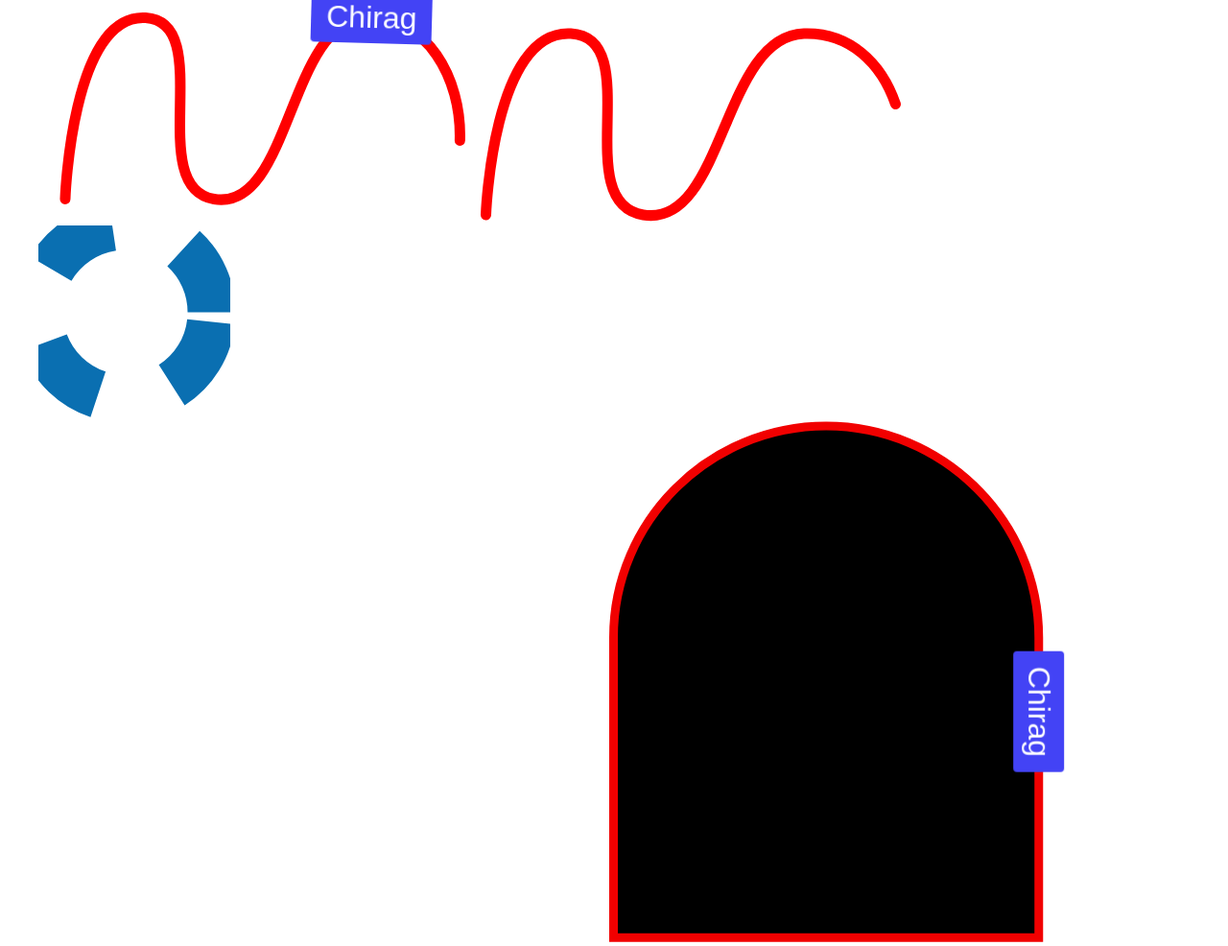
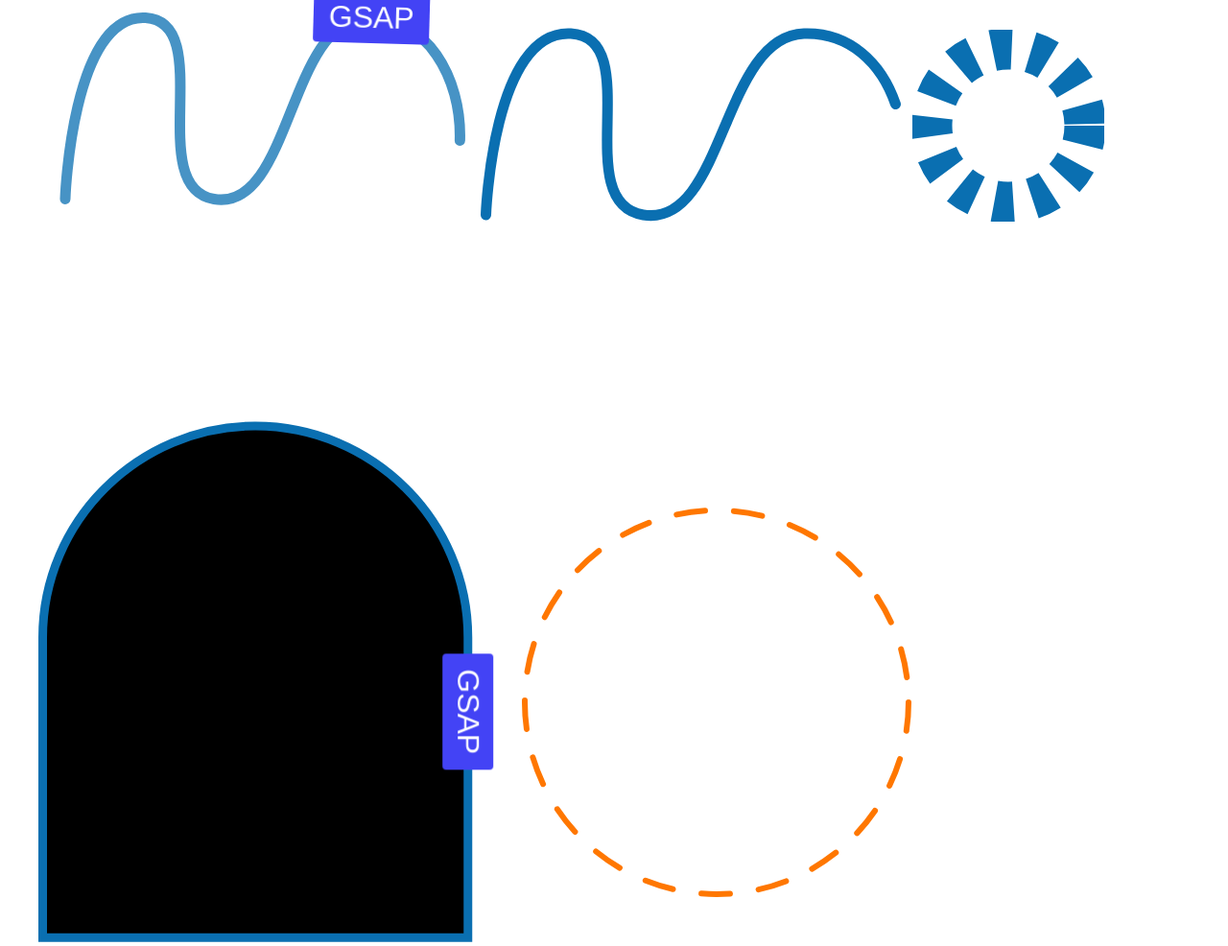
Before and after one commit to chiragmistry007/gsap-animation, a plain HTML site: page path-motion/index.html in a window 1280 px wide. Shown: the top 986 px of the page at 96% size. Drawn offline with Linux system fonts and the light colour scheme.

Commit message:
-added circle animation

```diff
--- a/path-motion/index.html
+++ b/path-motion/index.html
@@ -36,9 +36,19 @@
         body {
             margin: 0 40px
         }
+        img{
+            display: none;
+            height: auto;
+            max-width: 100%;
+        }
     </style>
 </head>
 <body>
+    <img src="https://picsum.photos/500" alt="img1">
+    <img src="https://picsum.photos/500" alt="img2">
+    <img src="https://picsum.photos/500" alt="img3">
+    <img src="https://picsum.photos/500" alt="img4">
+    <img src="https://picsum.photos/500" alt="img5">
     <svg width="457" height="231" viewBox="0 0 457 231" fill="none" xmlns="http://www.w3.org/2000/svg">
         <path id="elip-path" d="M27.9707 207.5C27.9707 207.5 34.722 13.7854 111.695 18.5C186.761 23.0977 108.876 194.931 183.121 207.5C263.452 221.1 260.276 21.4529 341.583 18.5C424.644 15.4833 462.109 128.732 425.308 207.5" stroke="black" stroke-width="11"/>
         <ellipse id="elip" cx="27.9064" cy="202.5" rx="10.4064" ry="11" fill="#C4C4C4"/>
@@ -47,30 +57,30 @@
     <svg width="446" height="202" viewBox="0 0 446 202" fill="none" xmlns="http://www.w3.org/2000/svg">
         <path id="path" d="M5.5 195C5.5 195 12.6363 1.2854 94 5.99996C173.347 10.5977 91.0199 182.431 169.5 195C254.413 208.6 251.056 8.95291 337 5.99996C424.799 2.9833 464.401 116.232 425.5 195" stroke="black" stroke-width="11"/>
     </svg>
-    <br>
-    <svg width="200" height="200" viewBox="0 0 1100 1100" fill="none" xmlns="http://www.w3.org/2000/svg">
-        <circle id="circle" cx="498" cy="498" r="495" stroke="black" stroke-width="20"/>
+    <svg width="200" height="200" viewBox="0 0 500 500" fill="none" xmlns="http://www.w3.org/2000/svg">
+        <circle id="circle" cx="50%" cy="50%" r="200" stroke="black" stroke-width="20"/>
+    </svg>
+    <svg width="200" height="200" viewBox="0 0 500 500" fill="none" xmlns="http://www.w3.org/2000/svg">
+        <circle id="circle1" cx="50%" cy="50%" r="200" stroke="black" stroke-width="10"/>
     </svg>
     <br>
-    <svg width="200" height="200" viewBox="0 0 1100 1100" fill="none" xmlns="http://www.w3.org/2000/svg">
-        <circle id="circle1" cx="498" cy="498" r="495" stroke="black" stroke-width="40"/>
+    <svg width="453" height="543" viewBox="0 0 453 543" fill="none" xmlns="http://www.w3.org/2000/svg">
+        <path id="curve" d="M4.5 225.5C4.5 103.751 104.317 5 226.125 5C347.933 5 447.75 103.751 447.75 225.5V538.25H4.5V225.5Z" fill="black" stroke="#0A6FB1" stroke-width="9"/>
     </svg>
-    <button id="text">Chirag</button>
-    <button id="text-1">Chirag</button>
-    <button id="text-2">Chirag</button>
 
-    <svg width="453" height="543" viewBox="0 0 453 543" fill="none" xmlns="http://www.w3.org/2000/svg">
-        <path id="curve" d="M4.5 225.5C4.5 103.751 104.317 5 226.125 5C347.933 5 447.75 103.751 447.75 225.5V538.25H4.5V225.5Z" fill="black" stroke="#F10000" stroke-width="9"/>
+    <svg width="500" height="500" viewBox="0 0 500 500" fill="none" xmlns="http://www.w3.org/2000/svg">
+        <circle id="circle2" stroke="#ff7700" stroke-dasharray="6%" stroke-linecap="round" cx="50%" cy="50%" r="200" stroke="black" stroke-width="6"/>
     </svg>
-<br><br>
+    <br>
 
-    <svg width="452" height="790" viewBox="0 0 452 790" fill="none" xmlns="http://www.w3.org/2000/svg">
+    <svg width="452" height="400" viewBox="0 0 452 790" fill="none" xmlns="http://www.w3.org/2000/svg">
         <path id="race-trake" d="M6 203V539.5C6 675.5 97.5931 784.5 226.25 784.5C354.907 784.5 446.5 737.5 446.5 539.5V203C446.5 77.5 341.649 6 226.25 6C110.851 6 6 67 6 203Z" stroke="black" stroke-width="11"/>
     </svg>
+    <br>
+    <button id="text">GSAP</button>
+    <button id="text-1">GSAP</button>
+    <button id="text-2">GSAP</button>
 
-<br>
-<br>
-<br>
 
     <script src="./scripts.js" defer></script>
 </body>
--- a/path-motion/scripts.js
+++ b/path-motion/scripts.js
@@ -110,20 +110,20 @@ gsap.registerPlugin(MotionPathPlugin)
 
 
 const t1 = gsap.timeline({ defaults: {duration: 2}, repeat: -1, yoyo: true})
-t1.fromTo('#path', { stroke: 'red', strokeDasharray: '328%', strokeDashoffset: '328%' }, { stroke: 'red', strokeDashoffset: '0', strokeLinecap: 'round' })
+t1.fromTo('#path', { stroke: '#0A6FB1', strokeDasharray: '328%', strokeDashoffset: '328%' }, { stroke: '#0A6FB1', strokeDashoffset: '0', strokeLinecap: 'round' })
 // t1.to('#text', {duration: 2, motionPath: {
 //     path: '#path',
 //     autoRotate: true,
 //     align: '#path'
 // }})
 // t1.to('#path', { stroke: 'red', strokeDasharray: 'none', strokeDashoffset: '0' })
-const t2 = gsap.timeline({ defaults: {duration: 2}, repeat: -1, yoyo: true})
-t2.to('#circle', { stroke: '#0A6FB1', strokeDasharray: '40%', strokeWidth: '100%' })
-t2.to('#circle', { strokeDashoffset: '100%', strokeWidth: '0%', opacity: 1 })
+const t2 = gsap.timeline({ defaults: {duration: 2, stroke: '#0A6FB1'}, repeat: -1, yoyo: true})
+t2.to('#circle', { strokeDasharray: '10%', strokeWidth: '80%' })
+t2.to('#circle', { strokeDashoffset: '80%', strokeWidth: '2%', opacity: 1,  })
 
 const t3 = gsap.timeline({ defaults: {duration: 2, }, repeat: -1, yoyo: true})
-t3.fromTo('#elip-path', { stroke: 'red', strokeDasharray: '328%', strokeDashoffset: '328%' }, { stroke: 'red', strokeDashoffset: '0', strokeLinecap: 'round' })
-gsap.fromTo('#circle1', { stroke: 'red', strokeDasharray: '328%', strokeDashoffset: '328%' }, { stroke: 'red', strokeDashoffset: '0' ,strokeLinecap: 'round', repeat: -1, yoyo: true},)
+t3.fromTo('#elip-path', { stroke: '#ffffff', strokeDasharray: '328%', strokeDashoffset: '328%' }, { stroke: '#0A6FB1', strokeDashoffset: '0', strokeLinecap: 'round' })
+gsap.fromTo('#circle1', { stroke: '#ffffff', strokeDasharray: '328%', strokeDashoffset: '328%' }, { stroke: '#0A6FB1', strokeDashoffset: '0' ,strokeLinecap: 'round', repeat: -1, yoyo: true},)
 gsap.set('#elip', {xPercent: -50, yPercent: -50, transformOrigin: '50% 50%'})
 gsap.to('#elip', {duration: 2,repeat: -1,yoyo: true, motionPath: {
     path: '#elip-path',
@@ -149,8 +149,11 @@ gsap.to('#text-2', {duration: 4,repeat: -1,  motionPath: {
 
 //race-trake
 gsap.set('#text', {xPercent: -50, yPercent: -50, transformOrigin: '50% 50%'})
-gsap.to('#text', {duration: 4,repeat: -1,  motionPath: {
+gsap.to('#text', {duration: 4,repeat: -1, ease: 'none',  motionPath: {
     path: '#race-trake',
     autoRotate: true,
     align: '#race-trake'
-}})
+}
+})
+gsap.set('#circle2', {transformOrigin: '50% 50%'})
+gsap.to('#circle2', {rotate: 360, duration: 5, ease: 'none', repeat: -1})
```
